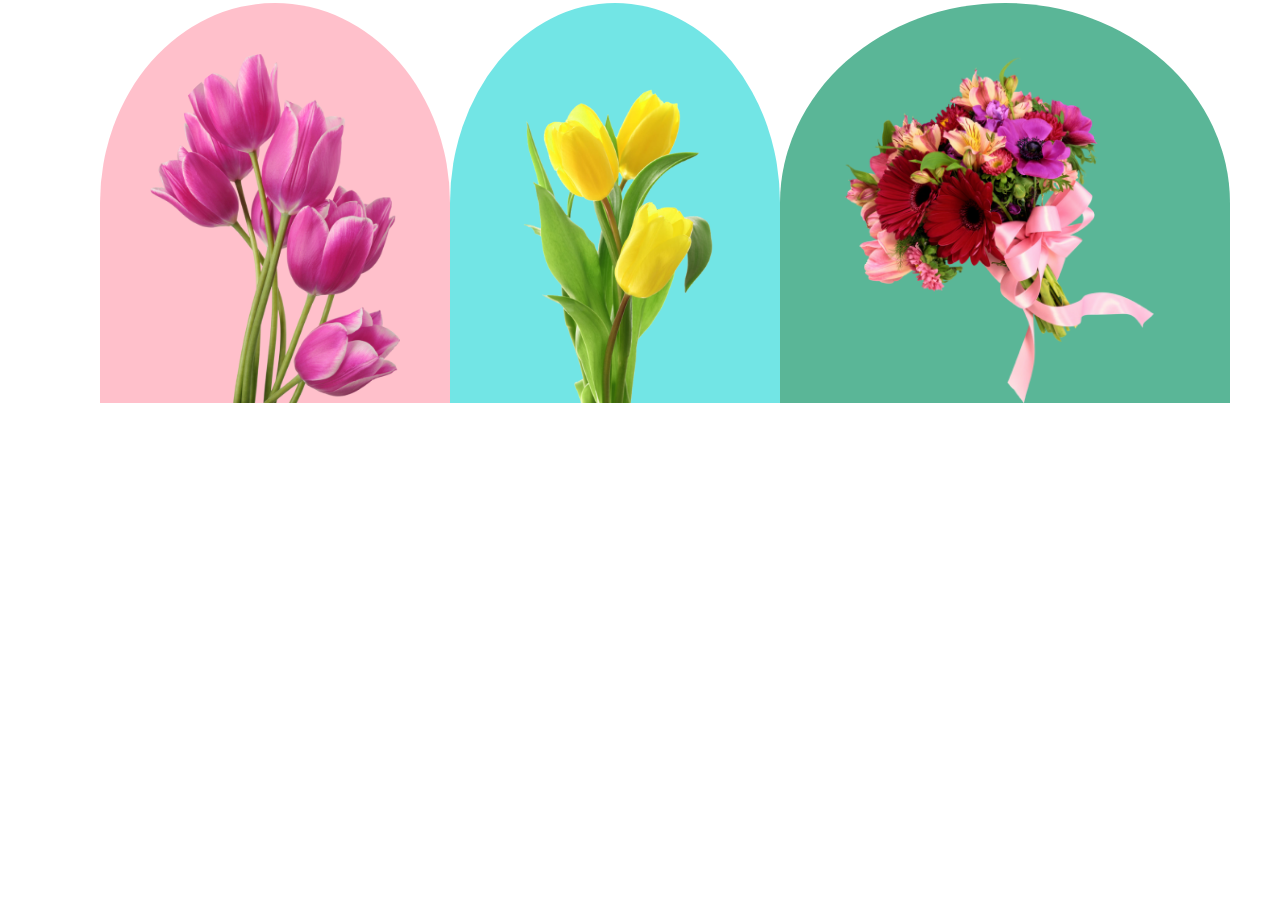
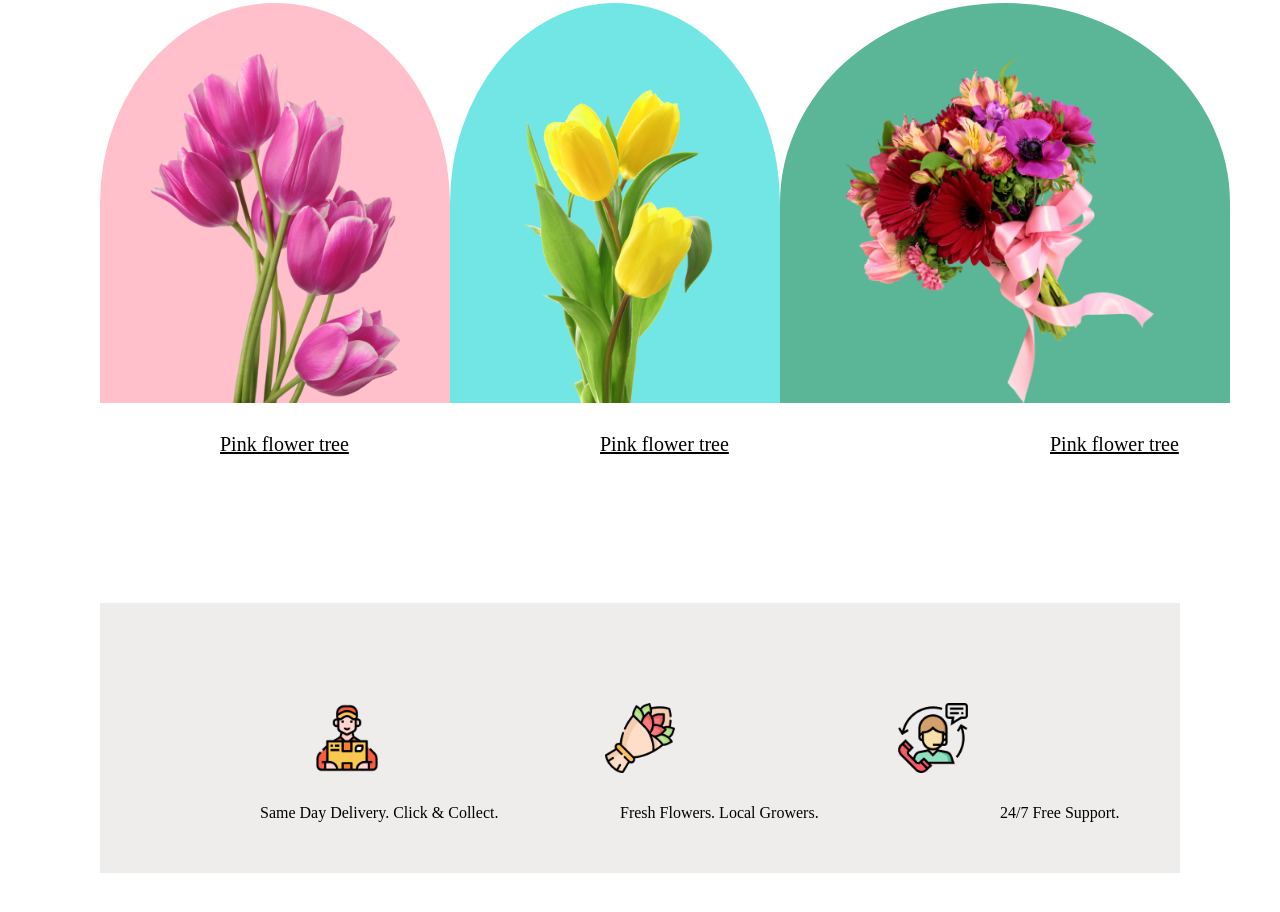
Before and after one commit to AdibMahmud123/Flower-shop-website, a plain HTML site: page index.html in a window 1280 px wide. Shown: the part 612-1524 px from the top of the page. Before the commit the page ends 1015 px from the top, so only its background shows below. Drawn offline with Linux system fonts and the light colour scheme.

Commit message:
section-three

```diff
--- a/index.html
+++ b/index.html
@@ -22,17 +22,30 @@
 
     <img class="flower" src="./Flower Asset/pngwing 10.png" alt="">
 </section>
+
 <h3 class = "headingtwo">Our Featured Flowers</h3>
 <p class = "Paratwo">It is a long established fact that a reader will be distracted by the readable<br> content of a page when looking at its layout.</p>
-<div class = "image">
-    <img class ="one" src="./Flower Asset/pngwing 6.png" alt="">
-    <img class ="two" src="./Flower Asset/pngwing 7.png" alt="">
-    <img class ="three" src="./Flower Asset/pngwing 5.png" alt="">
+
+<div class = "imageblock">
+    <div class = "image">
+        <img class ="one" src="./Flower Asset/pngwing 6.png" alt="">
+        <img class ="two" src="./Flower Asset/pngwing 7.png" alt="">
+        <img class ="three" src="./Flower Asset/pngwing 5.png" alt="">
+    </div>
+    <a href="https://www.example.com" class="text-one">Pink flower tree</a>
+    <a href="https://www.example.com" class="text-two">Pink flower tree</a>
+    <a href="https://www.example.com" class="text-three">Pink flower tree</a>
 </div>
 
-<section class = "second">
-
-
-</section>
+<div class="Sectiontwo">
+    <div class = "Sectwoimg">
+        <img class ="sec-one" src="./Flower Asset/Group 57.png" alt="">
+        <img class ="sec-one" src="./Flower Asset/Group 58.png" alt="" >
+        <img class ="sec-one" src="./Flower Asset/Group 59.png" alt="">
+    </div>
+        <p class = "delivery ">Same Day Delivery. Click & Collect.</p>
+        <P class = "fresh">Fresh Flowers. Local Growers.</P>
+        <p class = "support">24/7 Free Support.</p>
+</div>
 </body>
 </html>
--- a/style.css
+++ b/style.css
@@ -1,5 +1,5 @@
 body{
-    margin: 0;
+    margin: 0px;
 }
 
 
@@ -64,7 +64,85 @@ body{
 
 .image{
     display: flex;
+    flex-direction: row;
     justify-content: space-around;
     padding: 0 100px;
 
 }
+
+.imageblock{
+    margin-bottom: 200px ;
+}
+
+
+.text-one{
+    position: absolute;
+    left: 220px;
+    margin-top: 30px;
+    color: black;
+    font-size: 20px;
+
+}
+
+.text-two{
+    position: absolute;
+    left: 600px;
+    margin-top: 30px;
+    color: black;
+    font-size: 20px;
+
+}
+
+.text-three{
+    position: absolute;
+    left: 1050px;
+    margin-top: 30px;
+    color: black;
+    font-size: 20px;
+
+}
+
+.sec{
+    display: flex;
+    justify-content: space-around;
+    background-color: rgb(241, 223, 226);
+}
+.Sectwoimg{
+    display: flex;
+    flex-direction: row;
+    justify-content: space-around;
+    padding: 0 100px;
+    background-color: rgb(239, 236, 236);
+    padding: 100px;
+
+}
+
+.Sectiontwo{
+    margin: 100px;
+
+}
+
+.sec-one{
+    height: 70px;
+
+}
+
+.delivery{
+    position: absolute;
+    top: 1400px;
+    left: 260px;
+}
+
+.fresh{
+    position: absolute;
+    top: 1400px;
+    left: 620px;
+
+}
+
+.support{
+    position: absolute;
+    top: 1400px;
+    left: 1000px;
+
+}
```
